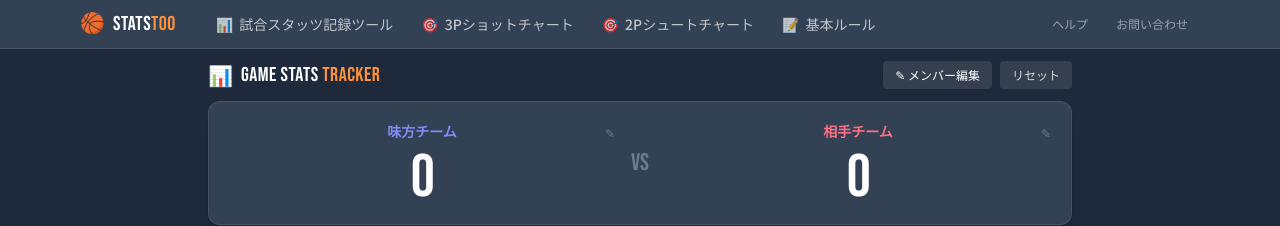
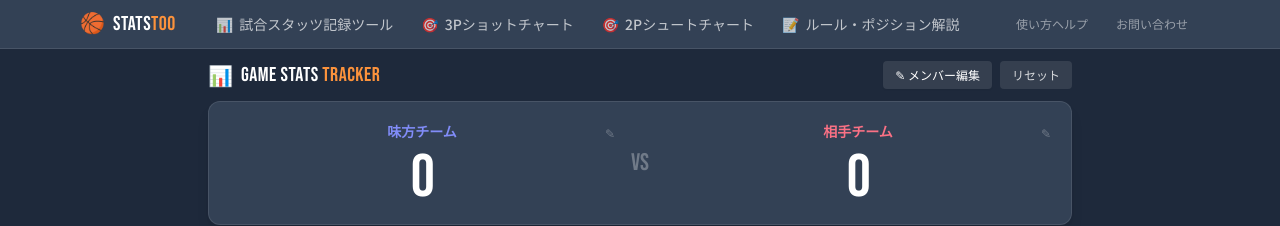
Before and after one commit to BSK-Ryo/statstoo, a Jekyll site: the page built from index.html, in a window 1280 px wide and 900 px high. Shown: the top 226 px of the window. Built offline with Jekyll 4.4.1, drawn with Linux system fonts in a browser that asks for light colours; nearby versions of some CDN libraries.

Commit message:
Update header.html

```diff
--- a/_includes/header.html
+++ b/_includes/header.html
@@ -29,11 +29,11 @@
                     <span>🎯</span> 2Pシュートチャート
                 </a>
                 <a href="/rule/" class="nav-link text-white/70 hover:text-white hover:bg-white/10 px-3 py-2 rounded-lg text-sm font-medium transition flex items-center gap-1.5">
-                    <span>📝</span> 基本ルール
+                    <span>📝</span> ルール・ポジション解説
                 </a>
                 <div class="flex-grow"></div>
                 <a href="/help/" class="nav-link {% if page.url == '/help/' %}text-white bg-primary/80{% else %}text-white/50 hover:text-white hover:bg-white/10{% endif %} px-3 py-2 rounded-lg text-xs font-medium transition">
-                    ヘルプ
+                    使い方ヘルプ
                 </a>
                 <a href="/contact/" class="nav-link {% if page.url == '/contact/' %}text-white bg-primary/80{% else %}text-white/50 hover:text-white hover:bg-white/10{% endif %} px-3 py-2 rounded-lg text-xs font-medium transition">
                     お問い合わせ
@@ -70,11 +70,11 @@
                     <span>🎯</span> 2Pシュートチャート
                 </a>
             <a href="/rule/" class="block text-white/70 hover:text-white hover:bg-white/10 px-3 py-2.5 rounded-lg text-sm font-medium transition flex items-center gap-2">
-                <span>📝</span> 基本ルール
+                <span>📝</span> ルール・ポジション解説
             </a>
             <div class="border-t border-white/10 my-2 pt-2">
                 <a href="/help/" class="block {% if page.url == '/help/' %}text-white bg-primary/80{% else %}text-white/50 hover:text-white hover:bg-white/10{% endif %} px-3 py-2 rounded-lg text-xs font-medium transition">
-                    ヘルプ
+                    使い方ヘルプ
                 </a>
                 <a href="/contact/" class="block {% if page.url == '/contact/' %}text-white bg-primary/80{% else %}text-white/50 hover:text-white hover:bg-white/10{% endif %} px-3 py-2 rounded-lg text-xs font-medium transition">
                     お問い合わせ
```
